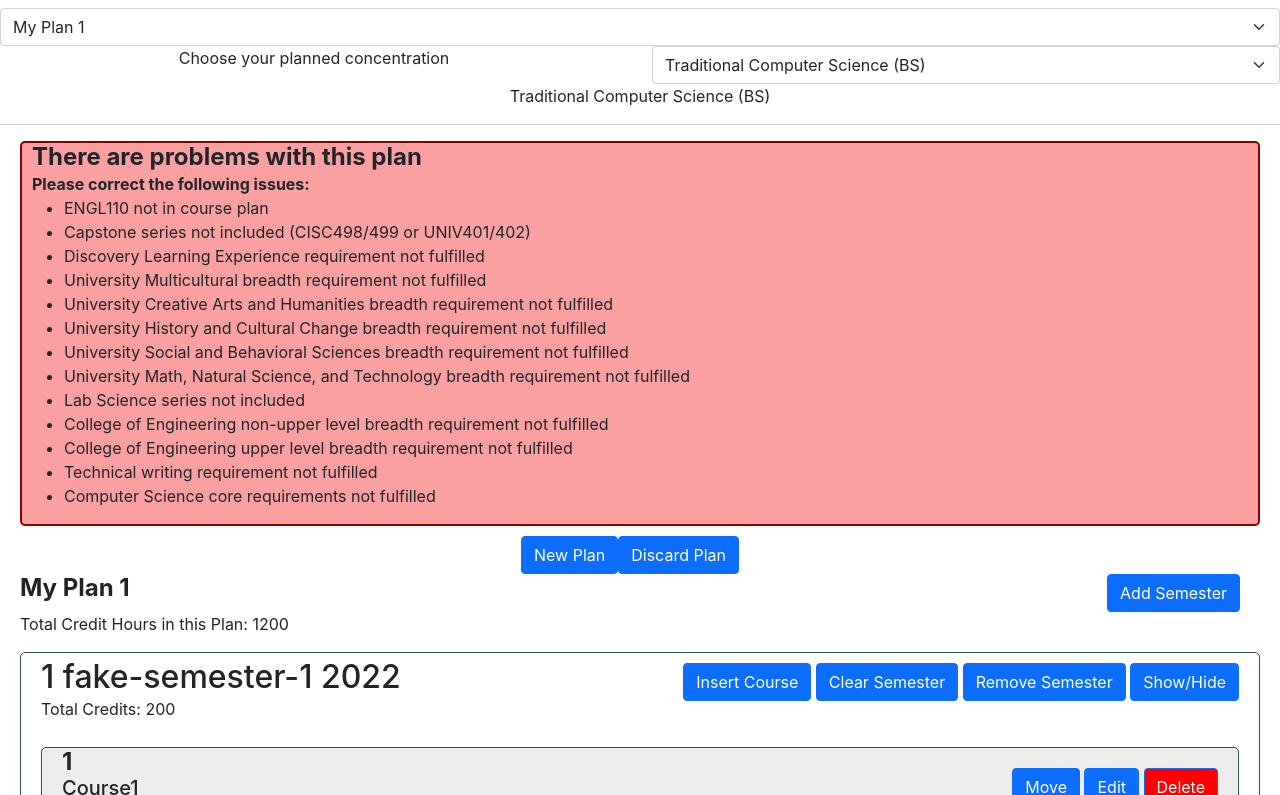
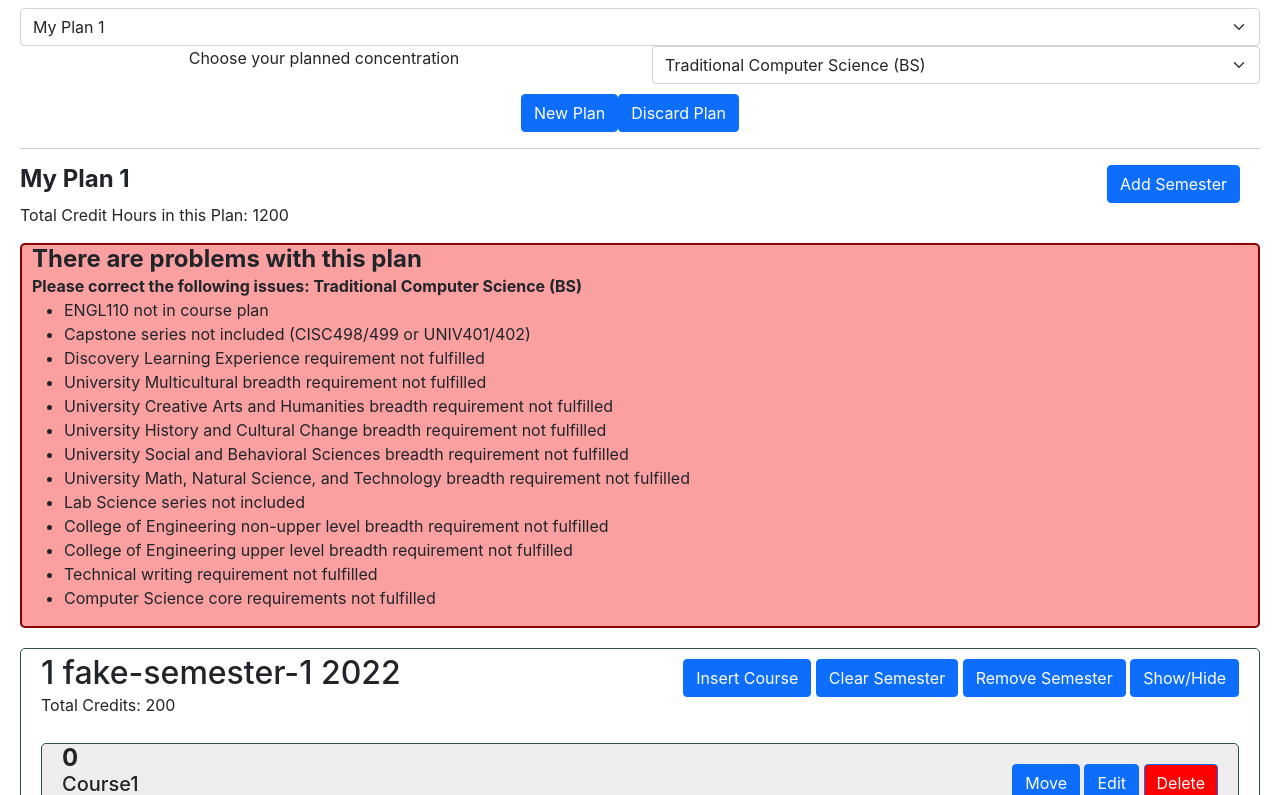
Before and after one commit to UD-CISC275-S22/cis-scheduler-team-16, a React (Create React App) app: page / in a window 1280 px wide. Shown: the part 405-1200 px from the top of the page. Built offline with nearby package versions, Linux system fonts and the light colour scheme.

Commit message:
Removed conversion of courseID from string to int

```diff
--- a/src/components/CourseViewer.tsx
+++ b/src/components/CourseViewer.tsx
@@ -119,7 +119,7 @@ export function CourseViewer({
                 <Form.Group as={Row}>
                     <Col style={{ marginLeft: "20px" }}>
                         <h4 style={{ marginBottom: "0px" }}>
-                            <strong>{+course.courseId + 1}</strong>
+                            <strong>{course.courseId}</strong>
                         </h4>
                         <h5 style={{ marginBottom: "0px" }}>{course.name}</h5>
                         <p style={{ marginBottom: "0px" }}>
--- a/src/components/PlanViewer.tsx
+++ b/src/components/PlanViewer.tsx
@@ -293,6 +293,7 @@ export function PlanViewer(): JSX.Element {
     // This is the Return View
     return (
         <div>
+            <div style={{ marginLeft: "20px", marginRight: "20px" }}>
                 {/** This is where the new code for checking correctness is going to go */}
                 <Form.Group controlId="userPlan">
                     <Form.Label>Choose your current plan</Form.Label>
@@ -309,7 +310,9 @@ export function PlanViewer(): JSX.Element {
                 </Form.Group>
                 <Form.Group as={Row}>
                     <Col>
-                    <Form.Label>Choose your planned concentration</Form.Label>
+                        <Form.Label>
+                            Choose your planned concentration
+                        </Form.Label>
                     </Col>
                     <Col>
                         <Form.Select
@@ -319,7 +322,9 @@ export function PlanViewer(): JSX.Element {
                             <option value="Artificial Intelligence">
                                 Artificial Intelligence
                             </option>
-                        <option value="Bioinformatics">Bioinformatics</option>
+                            <option value="Bioinformatics">
+                                Bioinformatics
+                            </option>
                             <option value="Cybersecurity">Cybersecurity</option>
                             <option value="Data Science">Data Science</option>
                             <option value="High Performance Computing (Data Track)">
@@ -343,7 +348,7 @@ export function PlanViewer(): JSX.Element {
                         </Form.Select>
                     </Col>
                 </Form.Group>
-            {checkPlan(curPlan, currentConcentration)}
+            </div>
             {/* The user is at <>/*{curPlan.name}</></>. */}
             {/** Collect the total credit hours for all of the Semesters */}
             {/** This is the title area */}
@@ -387,7 +392,7 @@ export function PlanViewer(): JSX.Element {
                         Discard Plan
                     </Button>
                 </div>
-
+                <hr></hr>
                 <Form.Group as={Row} style={{ marginBottom: "0px" }}>
                     <Col style={{ textAlign: "left", marginBottom: "0px" }}>
                         <h4 style={{ marginBottom: "0px" }}>
@@ -417,6 +422,9 @@ export function PlanViewer(): JSX.Element {
                     </Col>
                 </Form.Group>
                 <p>Total Credit Hours in this Plan: {totalCredits}</p>
+                <div style={{ marginBottom: "20px" }}>
+                    {checkPlan(curPlan, currentConcentration)}
+                </div>
             </div>
             {curPlan.semesters.map((eachSemester: Semester, ind: number) => {
                 return (
--- a/src/components/utility/PlanTester.tsx
+++ b/src/components/utility/PlanTester.tsx
@@ -159,8 +159,6 @@ export function checkPlan(plan: Plan, concentration: string): JSX.Element {
 
     return (
         <div>
-            {concentration}
-            <hr></hr>
             {isValid && (
                 <div
                     style={{
@@ -195,8 +193,6 @@ export function checkPlan(plan: Plan, concentration: string): JSX.Element {
                         borderRadius: "5px",
                         borderWidth: "2px",
                         borderStyle: "solid",
-                        marginLeft: "20px",
-                        marginRight: "20px",
                         textAlign: "left",
                         backgroundColor: "#FAA0A0",
                         borderColor: "darkred"
@@ -211,7 +207,9 @@ export function checkPlan(plan: Plan, concentration: string): JSX.Element {
                         <h4 style={{ marginBottom: "0px" }}>
                             <strong>There are problems with this plan</strong>
                         </h4>
-                        <strong>Please correct the following issues:</strong>
+                        <strong>
+                            Please correct the following issues: {concentration}
+                        </strong>
                         <ul>
                             {creditCount < 124 && (
                                 <li>Fewer than 124 credit hours in plan</li>
```
Lines whose indentation alone changed are shown as unchanged.
